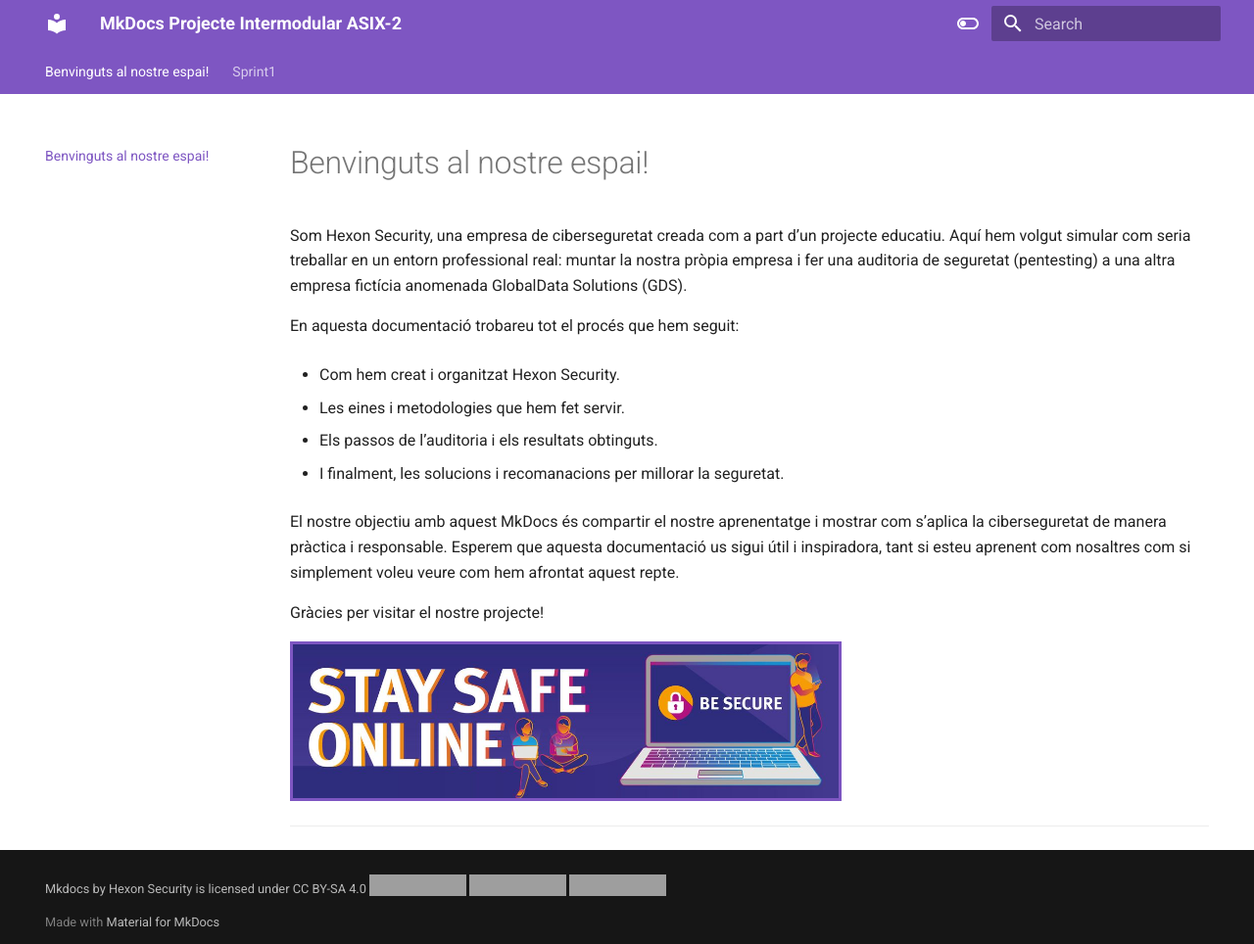
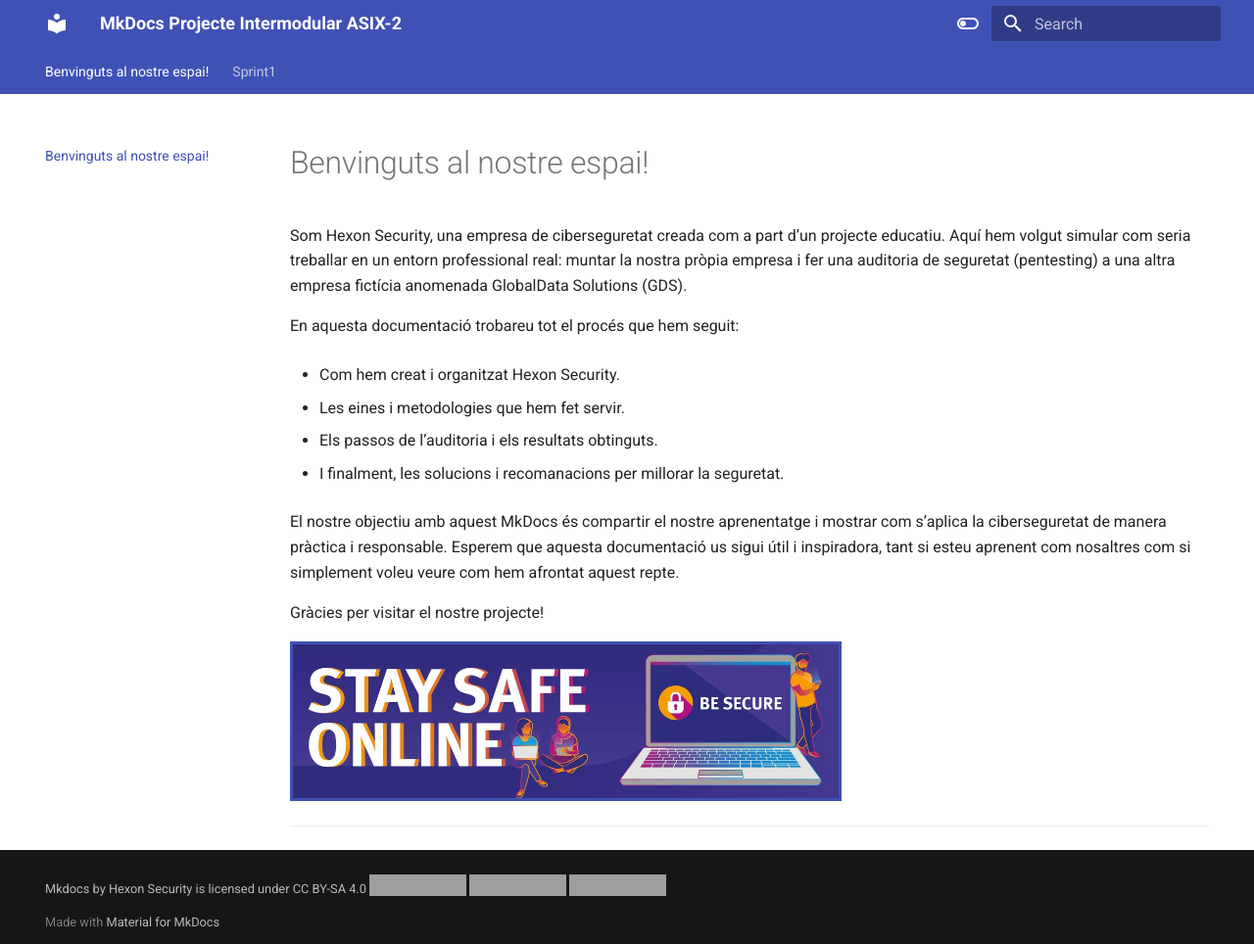
Before and after one commit to mariagutierrez03/projecte-asix2, an MkDocs documentation site: the page built from docs/index.md, in a window 1280 px wide and 964 px high. Shown: the whole window at 98% size. Built offline with MkDocs 1.6.1 and Material for MkDocs 9.7.7, drawn with Linux system fonts in a browser that asks for light colours; grey boxes are pictures that could not be loaded.

Commit message:
Update mkdocs.yml

```diff
--- a/mkdocs.yml
+++ b/mkdocs.yml
@@ -19,14 +19,14 @@ theme:
       toggle:
         icon: material/toggle-switch-off-outline
         name: Switch to dark mode
-      primary: deep purple
-      accent: purple
+      primary: indigo
+      accent: light blue
     - scheme: slate
       toggle:
         icon: material/toggle-switch
         name: Switch to light mode
-      primary: cyan
-      accent: teal
+      primary: teal
+      accent: cyan
 
 plugins:
   - search
```
